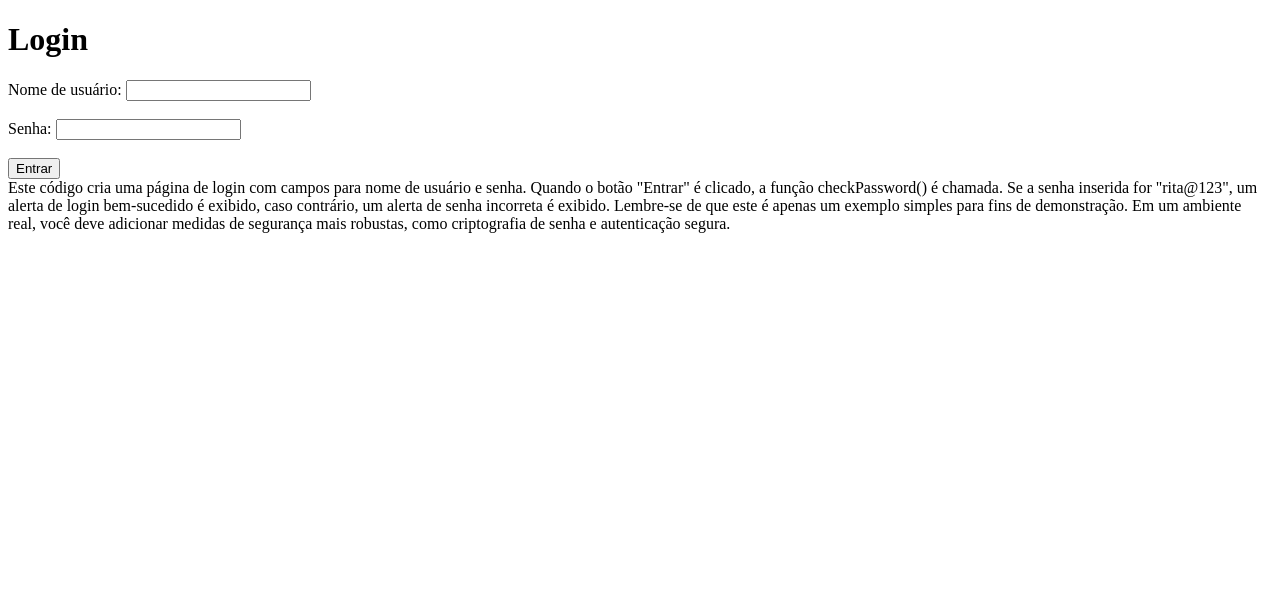
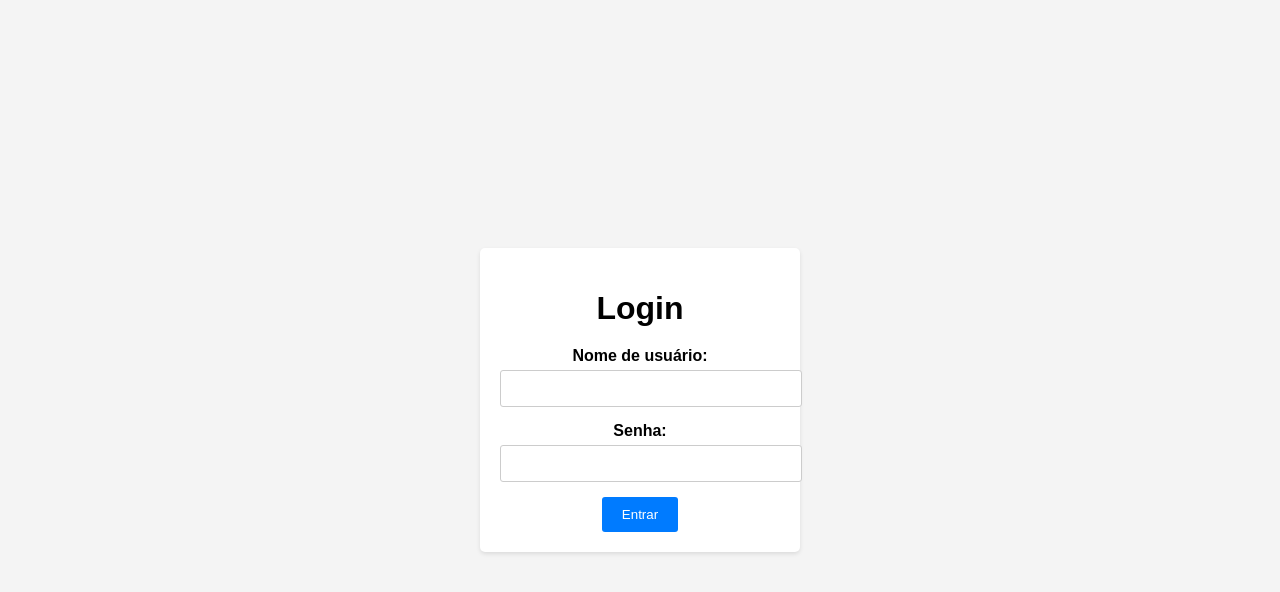
Before and after one commit to jairocentralit/HelloWorld, a plain HTML site: page index.html in a window 1280 px wide. Drawn offline with Linux system fonts and the light colour scheme.

Commit message:
envio de atualizacao

```diff
--- a/index.html
+++ b/index.html
@@ -4,18 +4,71 @@
     <meta charset="UTF-8">
     <meta name="viewport" content="width=device-width, initial-scale=1.0">
     <title>Página de Login</title>
+    <style>
+        body {
+            font-family: Arial, sans-serif;
+            background-color: #f4f4f4;
+            margin: 0;
+            display: flex;
+            justify-content: center;
+            align-items: center;
+            height: 100vh;
+        }
+
+        .login-container {
+            background-color: #fff;
+            padding: 20px;
+            border-radius: 5px;
+            box-shadow: 0 2px 4px rgba(0, 0, 0, 0.1);
+            text-align: center;
+        }
+
+        h1 {
+            margin-bottom: 20px;
+        }
+
+        label {
+            display: block;
+            margin-bottom: 5px;
+            font-weight: bold;
+        }
+
+        input {
+            width: 100%;
+            padding: 10px;
+            margin-bottom: 15px;
+            border: 1px solid #ccc;
+            border-radius: 3px;
+        }
+
+        button {
+            padding: 10px 20px;
+            background-color: #007bff;
+            color: #fff;
+            border: none;
+            border-radius: 3px;
+            cursor: pointer;
+            transition: background-color 0.3s ease;
+        }
+
+        button:hover {
+            background-color: #0056b3;
+        }
+    </style>
 </head>
 <body>
+    <div class="login-container">
         <h1>Login</h1>
         <form id="login-form">
             <label for="username">Nome de usuário:</label>
-        <input type="text" id="username" name="username" required><br><br>
+            <input type="text" id="username" name="username" required>
 
             <label for="password">Senha:</label>
-        <input type="password" id="password" name="password" required><br><br>
+            <input type="password" id="password" name="password" required>
 
             <button type="button" onclick="checkPassword()">Entrar</button>
         </form>
+    </div>
 
     <script>
         function checkPassword() {
@@ -31,7 +84,3 @@
     </script>
 </body>
 </html>
-
-Este código cria uma página de login com campos para nome de usuário e senha. Quando o botão "Entrar" é clicado, a função checkPassword() é chamada. Se a senha inserida for "rita@123", um alerta de login bem-sucedido é exibido, caso contrário, um alerta de senha incorreta é exibido.
-
-Lembre-se de que este é apenas um exemplo simples para fins de demonstração. Em um ambiente real, você deve adicionar medidas de segurança mais robustas, como criptografia de senha e autenticação segura.
```
Lines whose indentation alone changed are shown as unchanged.
